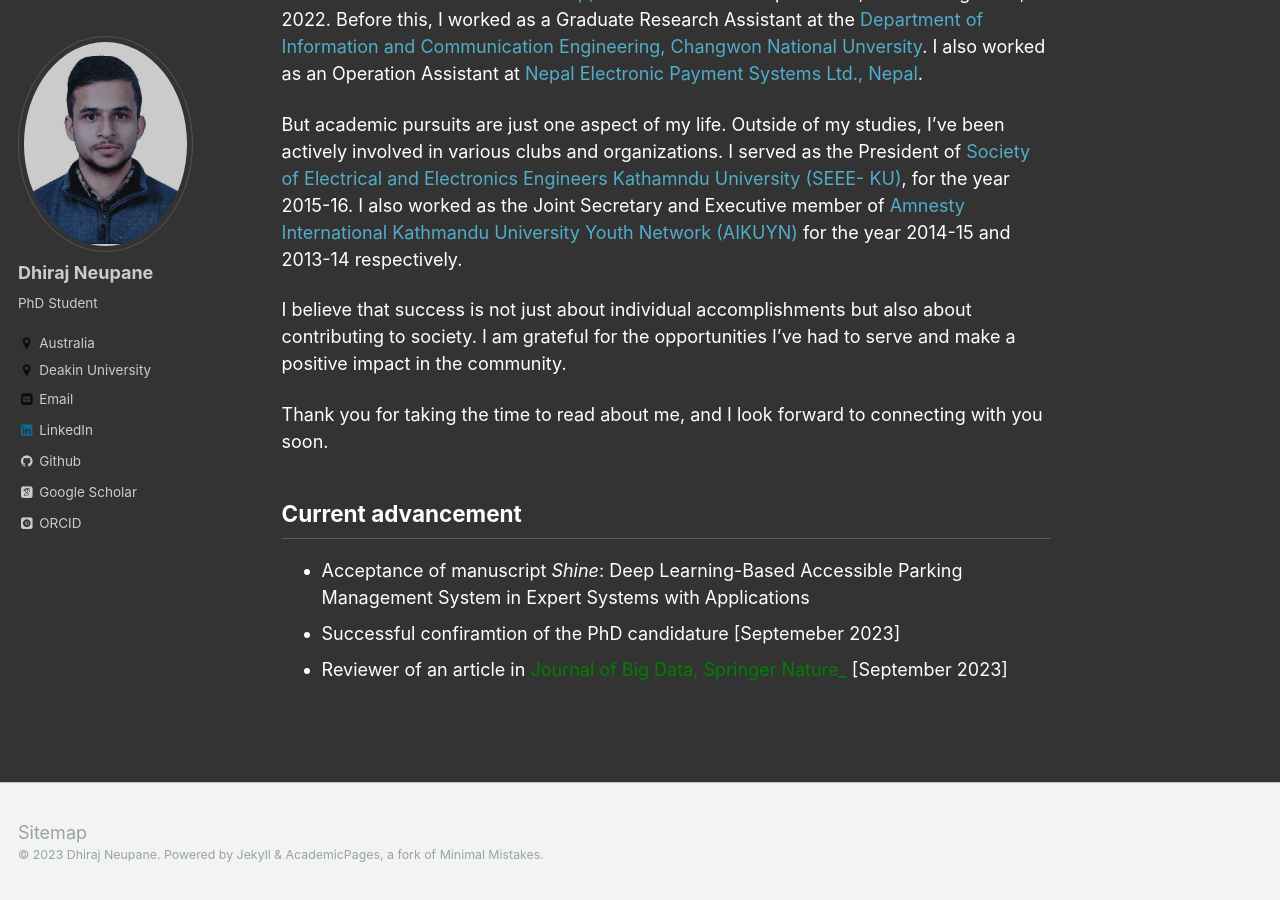
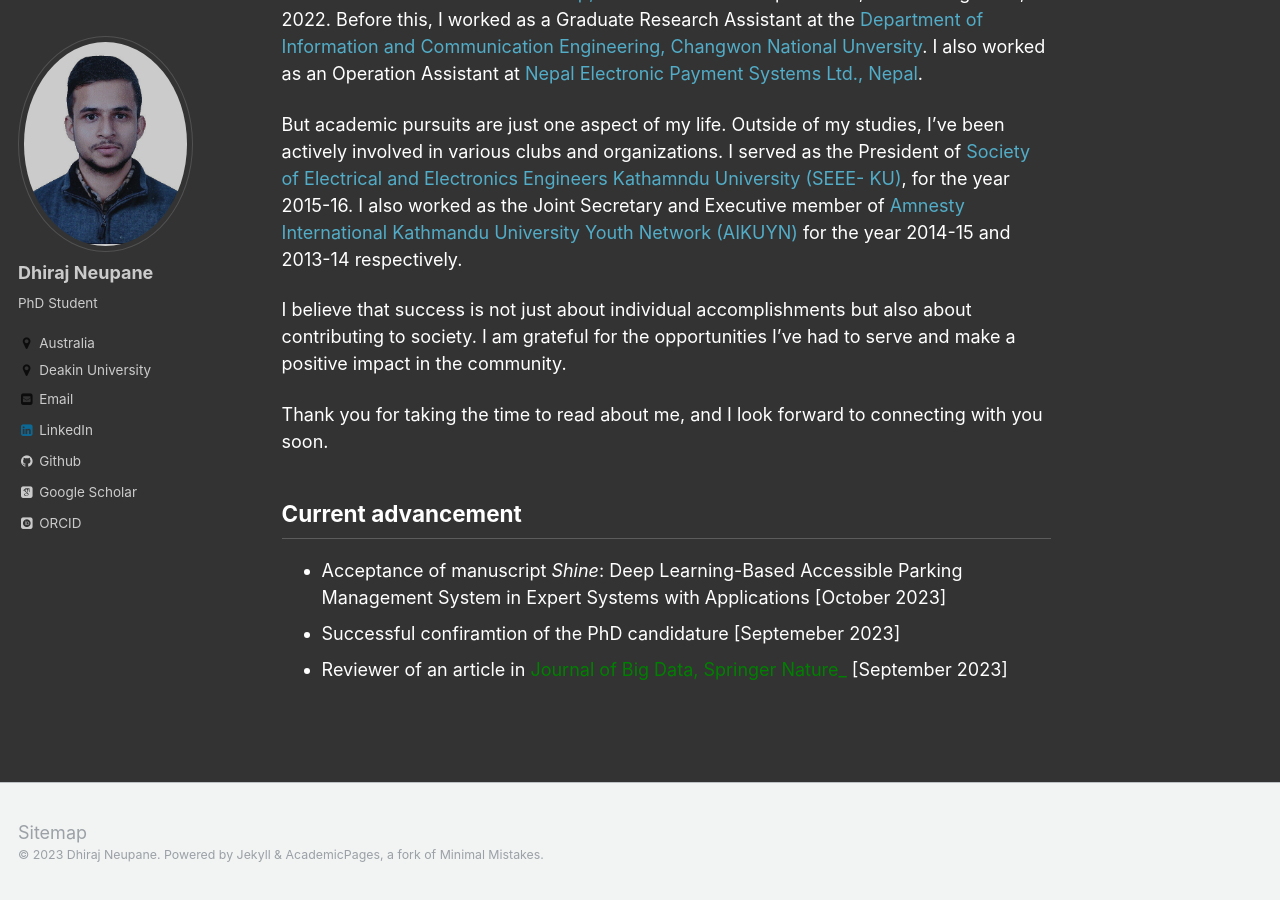
Before and after one commit to dhirajneupane/academicPortfolio, a Jekyll site: the page built from _pages/about.md, in a window 1280 px wide and 900 px high, scrolled down 710 px. Built offline with Jekyll 4.4.1, drawn with Linux system fonts in a browser that asks for light colours; some web fonts are replaced.

Commit message:
Update about.md

```diff
--- a/_pages/about.md
+++ b/_pages/about.md
@@ -26,6 +26,6 @@ I believe that success is not just about individual accomplishments but also abo
 Thank you for taking the time to read about me, and I look forward to connecting with you soon.
 
 ## Current advancement
-* Acceptance of manuscript _Shine_: Deep Learning-Based Accessible Parking Management System in Expert Systems with Applications
+* Acceptance of manuscript _Shine_: Deep Learning-Based Accessible Parking Management System in Expert Systems with Applications [October 2023]
 * Successful confiramtion of the PhD candidature [Septemeber 2023]
 * Reviewer of an article in [<span style="color:green">Journal of Big Data, Springer Nature_</span>](https://journalofbigdata.springeropen.com/){:target="_blank"} [September 2023]
```
